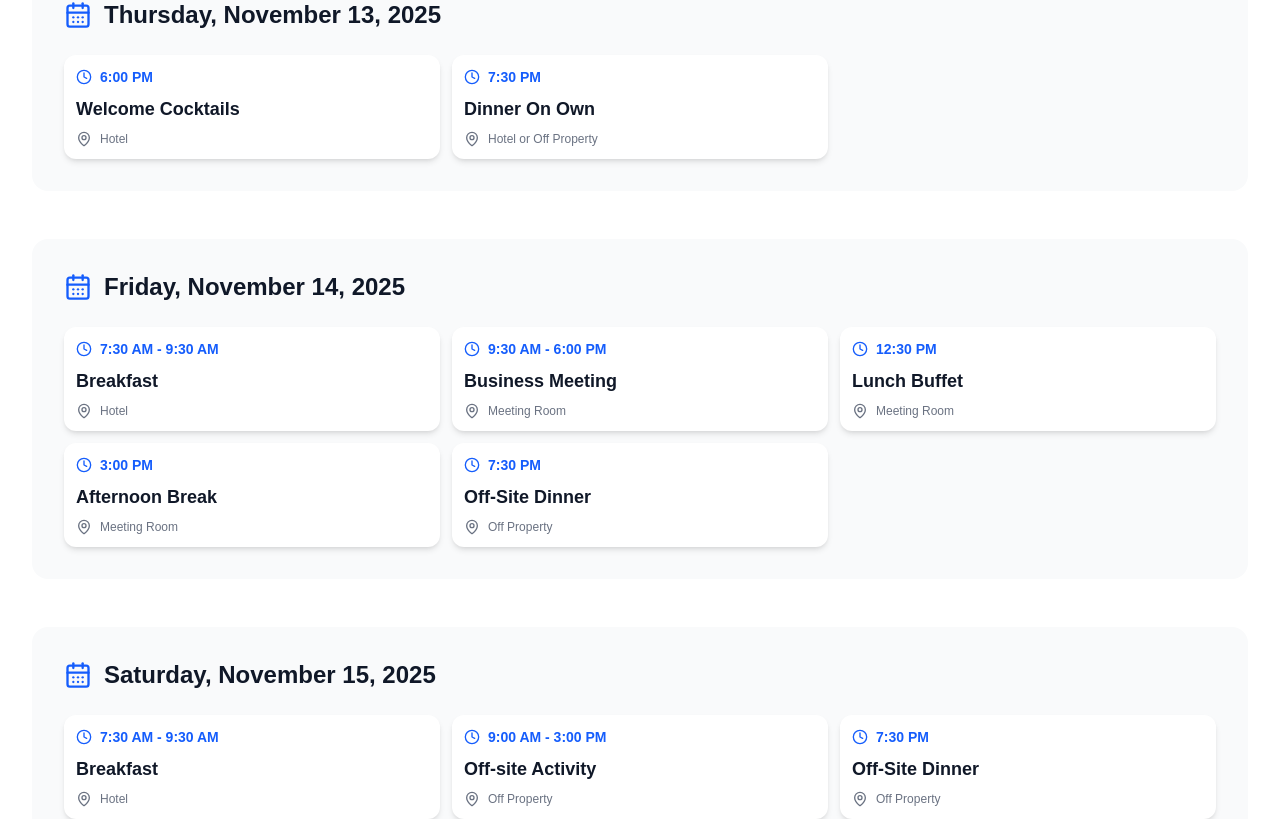
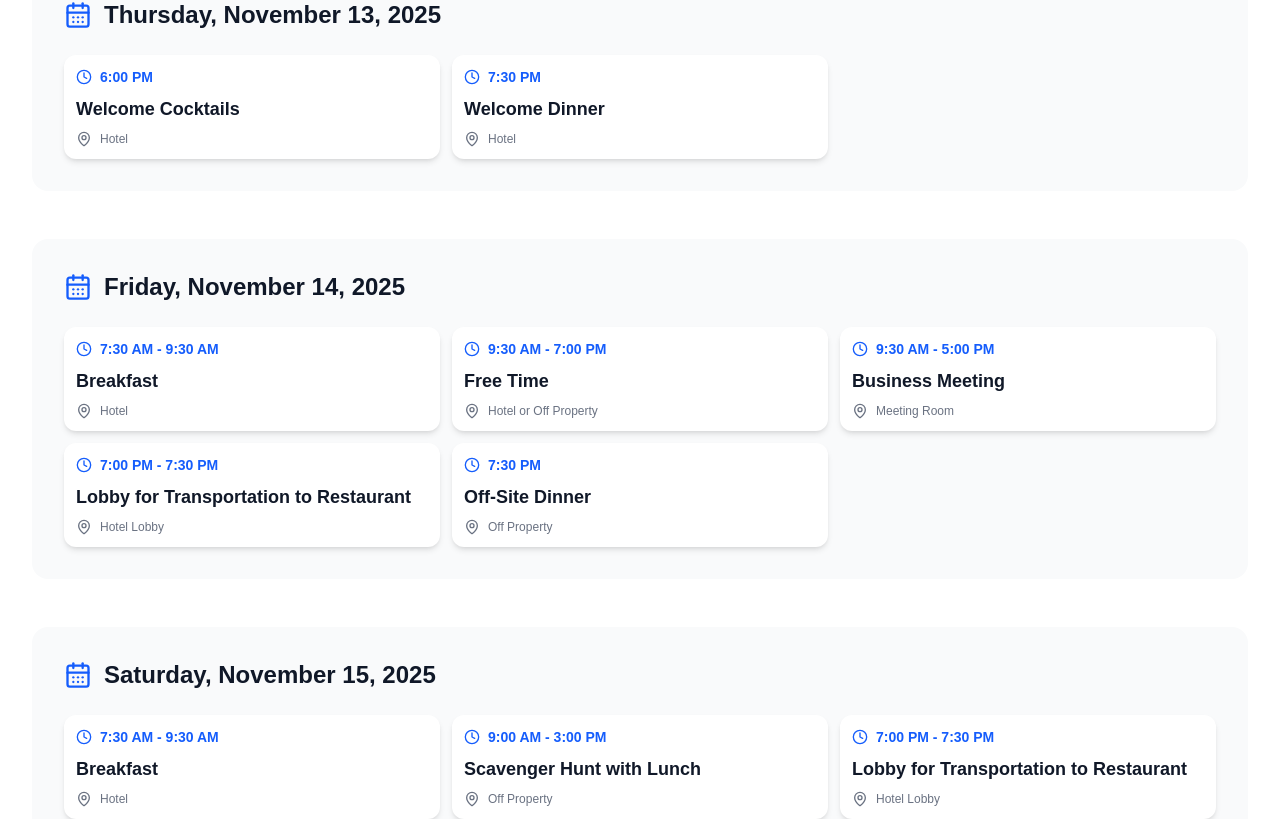
Before and after one commit to jm8gw/lapine-travel, a Next.js app: page / in a window 1280 px wide. Shown: the part 709-1528 px from the top of the page. Built offline with nearby package versions, Linux system fonts and the light colour scheme.

Commit message:
Updated itenerary

```diff
--- a/app/components/EventSchedule.tsx
+++ b/app/components/EventSchedule.tsx
@@ -11,8 +11,8 @@ const events = [
       },
       {
         time: "7:30 PM",
-        title: "Dinner On Own",
-        location: "Hotel or Off Property",
+        title: "Welcome Dinner",
+        location: "Hotel",
       },
     ],
   },
@@ -25,19 +25,19 @@ const events = [
         location: "Hotel",
       },
       {
-        time: "9:30 AM - 6:00 PM",
+        time: "9:30 AM - 7:00 PM",
+        title: "Free Time",
+        location: "Hotel or Off Property",
+      },
+      {
+        time: "9:30 AM - 5:00 PM",
         title: "Business Meeting",
         location: "Meeting Room",
       },
       {
-        time: "12:30 PM",
-        title: "Lunch Buffet",
-        location: "Meeting Room",
-      },
-      {
-        time: "3:00 PM",
-        title: "Afternoon Break",
-        location: "Meeting Room",
+        time: "7:00 PM - 7:30 PM",
+        title: "Lobby for Transportation to Restaurant",
+        location: "Hotel Lobby",
       },
       {
         time: "7:30 PM",
@@ -56,8 +56,13 @@ const events = [
       },
       {
         time: "9:00 AM - 3:00 PM",
-        title: "Off-site Activity",
+        title: "Scavenger Hunt with Lunch",
         location: "Off Property",
+      },
+      {
+        time: "7:00 PM - 7:30 PM",
+        title: "Lobby for Transportation to Restaurant",
+        location: "Hotel Lobby",
       },
       {
         time: "7:30 PM",
```
